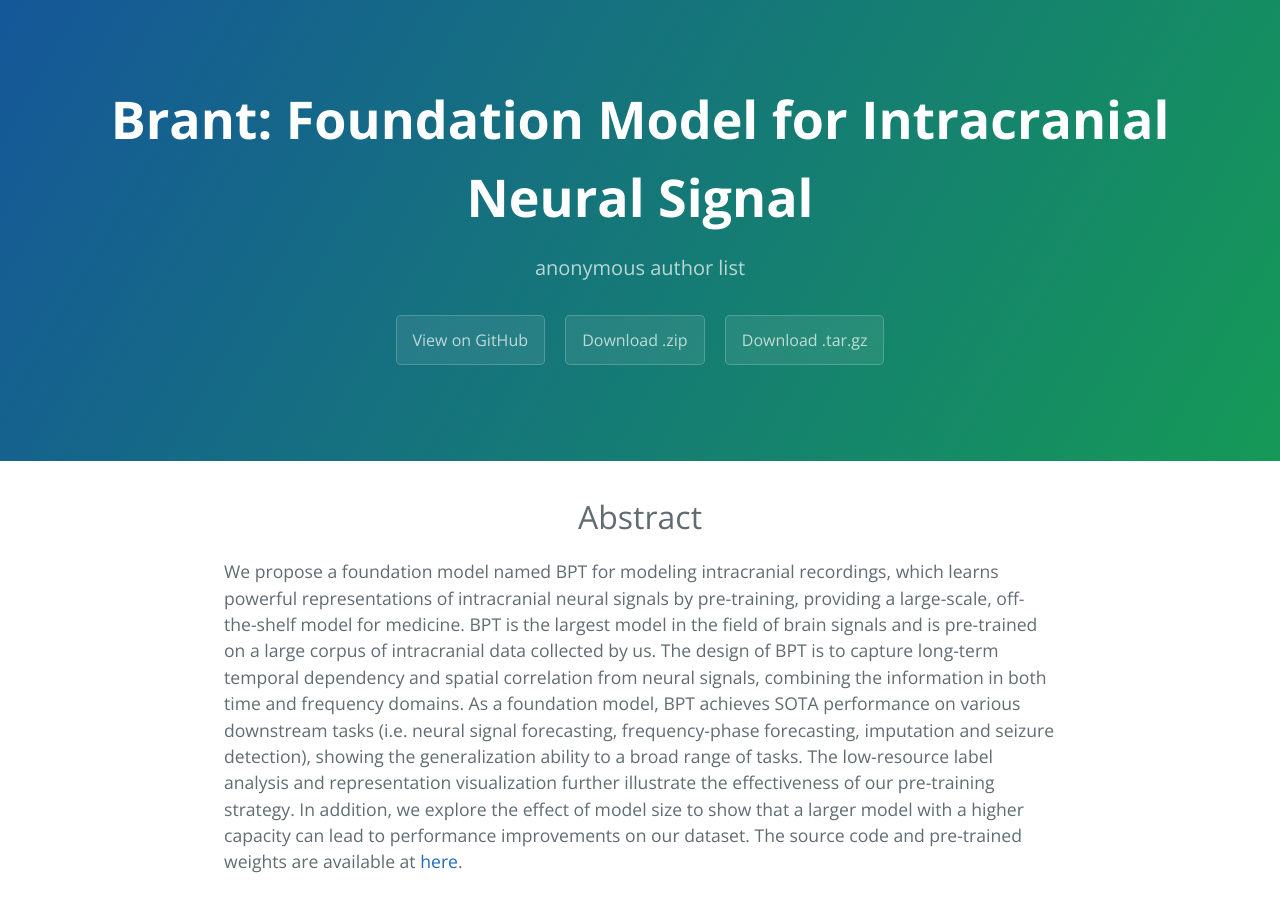
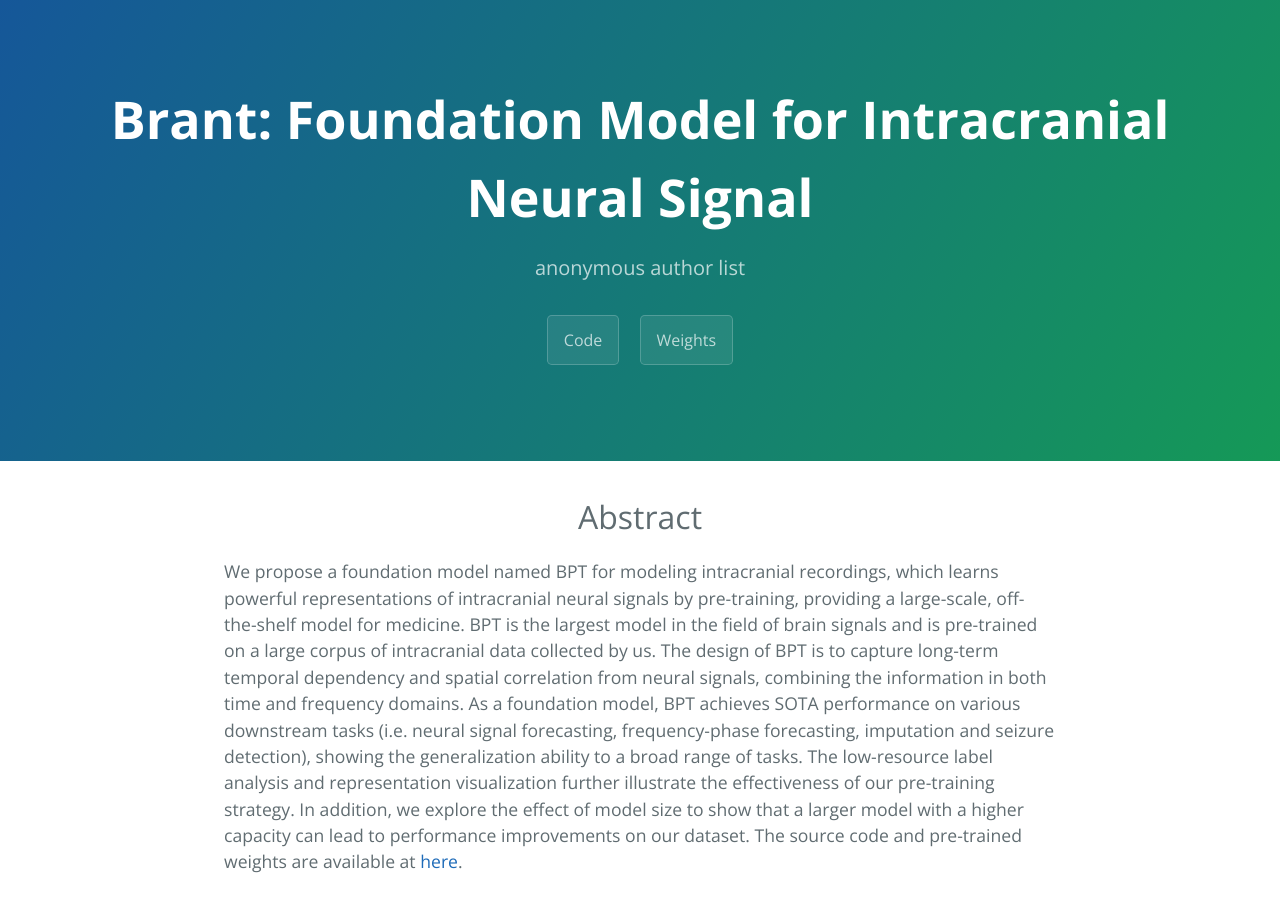
Before and after one commit to ZJU-BrainNet/Brant.github.io, a Jekyll site: the page built from index.md, in a window 1280 px wide and 900 px high. Built offline with Jekyll 4.4.1, drawn with Linux system fonts in a browser that asks for light colours.

Commit message:
code and weights download

```diff
--- a/_layouts/default.html
+++ b/_layouts/default.html
@@ -19,11 +19,10 @@
       <h1 class="project-name">{{ page.title | default: site.title | default: site.github.repository_name }}</h1>
       <h2 class="project-tagline">{{ page.description | default: site.description | default: site.github.project_tagline }}</h2>
       {% if site.github.is_project_page %}
-        <a href="{{ site.github.repository_url }}" class="btn">View on GitHub</a>
+        <a href="{{ https://anonymous.4open.science/r/BPT-30AB }}" class="btn"> Code</a>
       {% endif %}
       {% if site.show_downloads %}
-        <a href="{{ site.github.zip_url }}" class="btn">Download .zip</a>
-        <a href="{{ site.github.tar_url }}" class="btn">Download .tar.gz</a>
+        <a href="{{ https://drive.google.com/file/d/1QzxTNBvgcJBRxa8W2mNq2Tj967GtlDLF/view?usp=sharing }}" class="btn"> Weights</a>
       {% endif %}
     </header>
 
```
